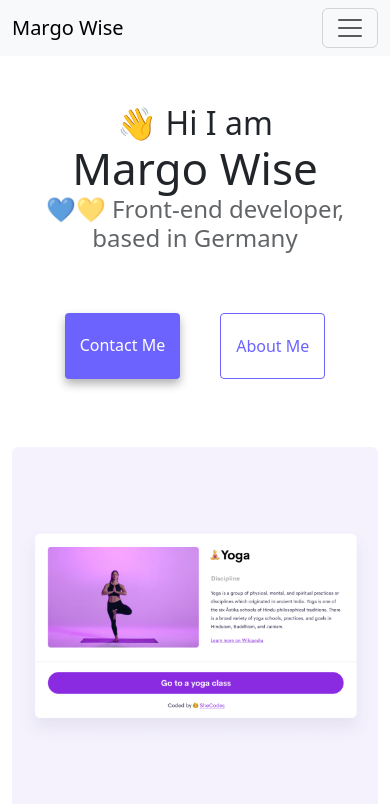
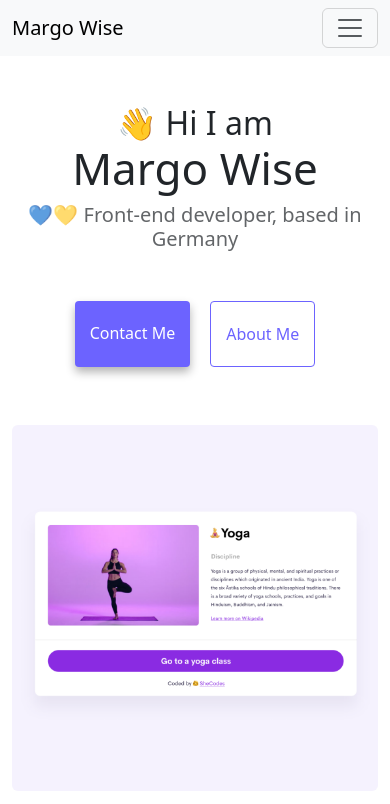
Before and after one commit to weisscodes/mini-practice-website, a plain HTML site: page index.html in a window 390 px wide. Shown: the top 804 px of the page. Drawn offline with nearby package versions, Linux system fonts and the light colour scheme.

Commit message:
CSS tweaks

```diff
--- a/index.html
+++ b/index.html
@@ -55,7 +55,7 @@
     <div class="container mt-5">
       <div class="text-center">
         <h2>👋 Hi I am</h2>
-        <h1>Margo Wise</h1>
+        <h1 class="mb-2">Margo Wise</h1>
         <h3>💙💛 Front-end developer, based in Germany</h3>
         <div class="navigation-links">
           <a
--- a/src/styles.css
+++ b/src/styles.css
@@ -100,4 +100,12 @@ p {
   h2 {
     font-size: 32px;
   }
+
+  h3 {
+    font-size: 20px;
+  }
+
+  .navigation-links a {
+    margin: 10px;
+  }
 }
```
